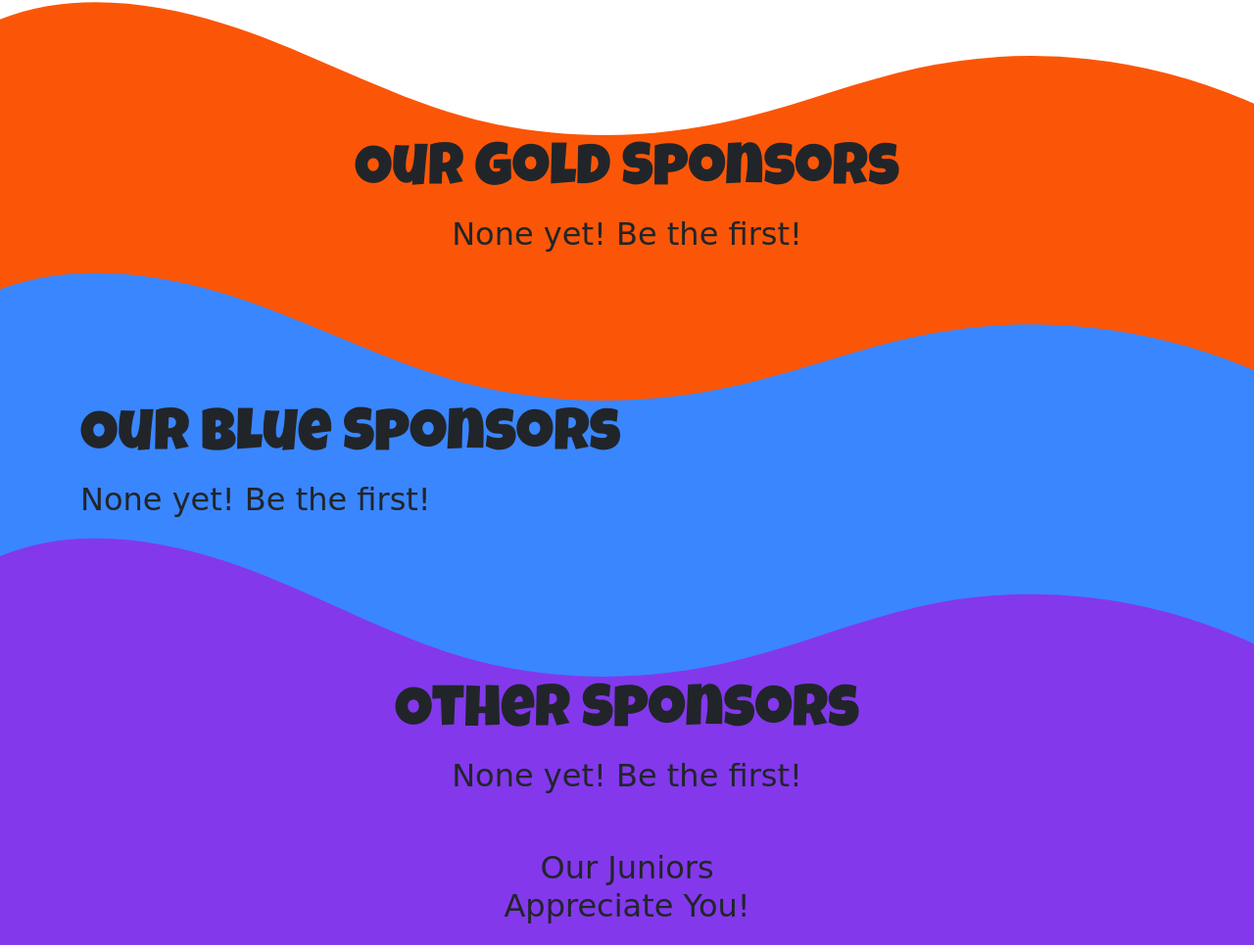
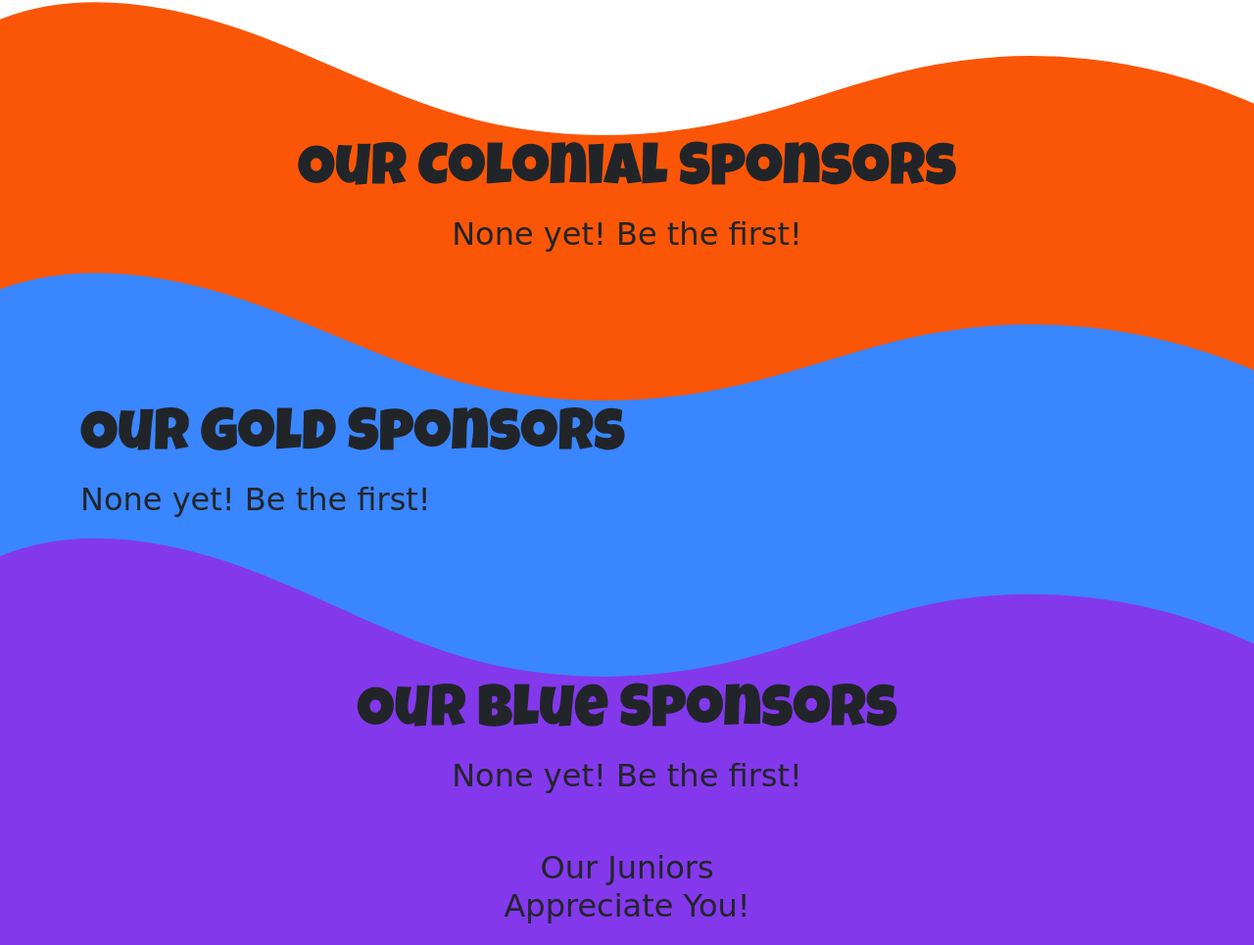
Before and after one commit to matthewkouveliotes/ColorRun, a plain HTML site: page sponsors.html in a window 1280 px wide. Shown: the part 1081-2046 px from the top of the page at 98% size. Drawn offline with nearby package versions, Linux system fonts and the light colour scheme; a web font is replaced by a local one.

Commit message:
Update sponsors.html

```diff
--- a/sponsors.html
+++ b/sponsors.html
@@ -93,7 +93,7 @@
   <div class="container">
     <section class="sponsors text-center">
       <div class="row">
-        <h1>Our Gold Sponsors</h1>
+        <h1>Our Colonial Sponsors</h1>
           <h2>None yet! Be the first!</h2>
       </div>
       <div class="row">
@@ -111,7 +111,7 @@
 <div class="buttonTwo">
   <div class="container">
       <div class="row">
-        <h1>Our Blue Sponsors</h1>
+        <h1>Our Gold Sponsors</h1>
           <h2>None yet! Be the first!</h2>
       </div>
       <div class="row">
@@ -129,7 +129,7 @@
 <div class="backgroundpurp">
 <div class="container text-center">
       <div class="row">
-        <h1>Other Sponsors</h1>
+        <h1>Our Blue Sponsors</h1>
           <h2>None yet! Be the first!</h2>
       </div>
       <div class="row">
```
